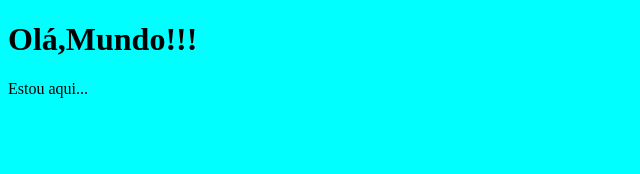
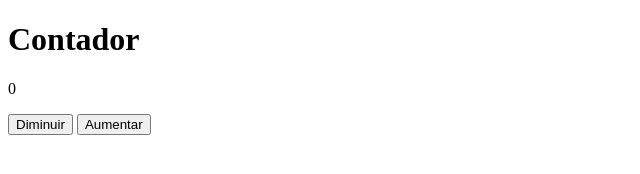
Before and after one commit to LimasEduardo/Projeto, a plain HTML site: page index.html in a window 1280 px wide. Shown: the whole page, without its empty margins (0-640 px from the left). Drawn offline with Linux system fonts and the light colour scheme.

Commit message:
js inserido!
legal.

```diff
--- a/index.html
+++ b/index.html
@@ -5,15 +5,48 @@
     <meta http-equiv="X-UA-Compatible" content="IE=edge">
     <meta name="viewport" content="width=device-width, initial-scale=1.0">
     <title>Meu Web Site</title>
-    <h1>Olá,Mundo!!!</h1>
-    <p>Estou aqui...</p>
+    <h1>Contador</h1>
+    <p>0</p>
+    <button onclick="ola()">Diminuir</button>
+    <button onclick="beleza()">Aumentar</button>
 </head>
 <body>
-    <style>
-        body {
-            background-color: aqua;
+    <script>
+        var number = 0;
+        function ola(){
+            number = number -1;
+            console.log("teste")
+            MostrarNatela()
+
         }
-    </style>
+        function beleza(){
+            number = number +1;
+            MostrarNatela()
+
+
+        }
+         function MostrarNatela(){
+            const p = document.querySelector("p")
+            p.innerText = number
+            console.log(number)
+         }
+
+
+
+
+
+
+
+
+
+
+
+
+
+    </script>
+
+
+
 
 </body>
 </html>
```
